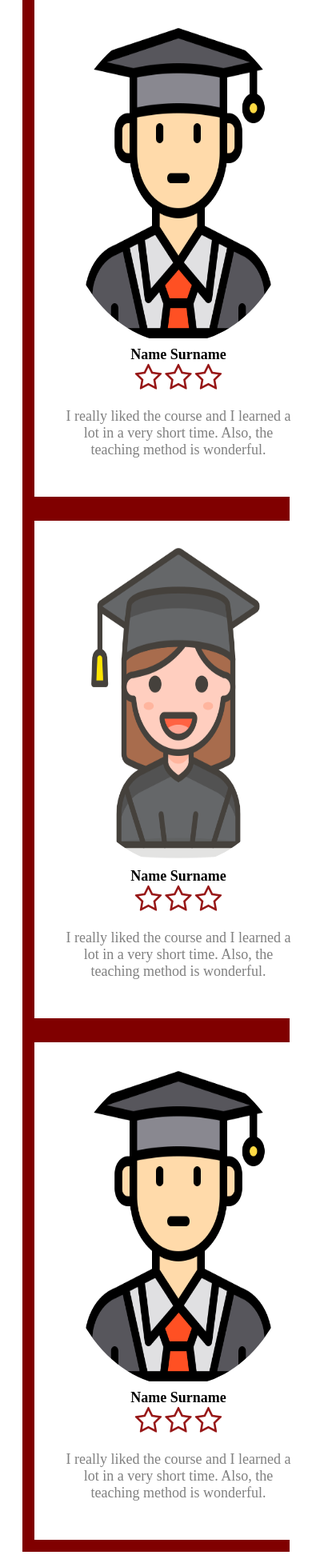
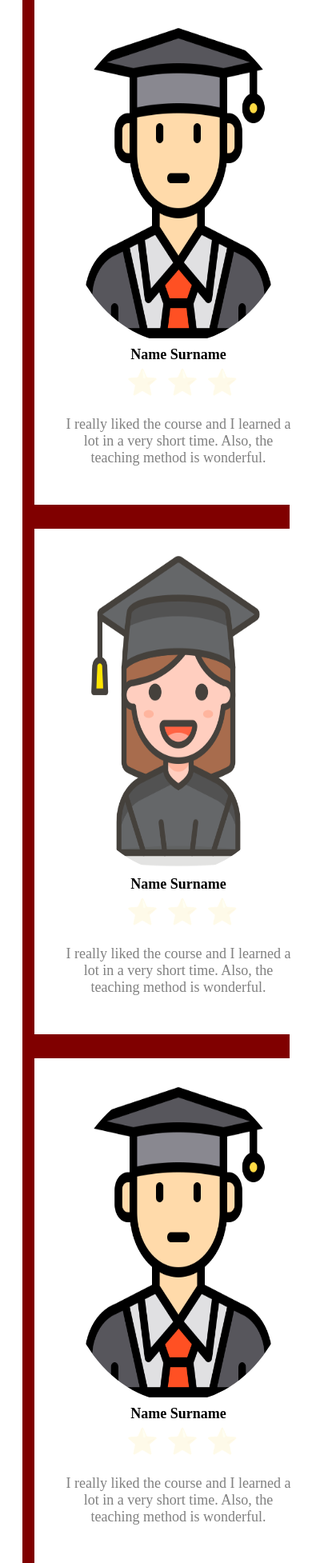
Before and after one commit to EdinaBajraktari/PROJEKTI, a PHP site: page /Home.html in a window 390 px wide; the page is wider, and only the part inside the window is pictured. Shown: the part 1793-3747 px from the top of that part at 80% size. Run offline with PHP 8.4, Linux system fonts and the light colour scheme.

Commit message:
Home page
star rating responsive

```diff
--- a/Home.html
+++ b/Home.html
@@ -105,11 +105,11 @@
                 <div class="thought">
                    <img src="student1.png" alt="studenti">
                    <div class="name"><b>Name Surname </b></div>
-                   <div class="stars">
-                    <i class="fa fa-star-o" style="font-size:36px"></i>
-                    <i class="fa fa-star-o" style="font-size:36px"></i>
-                    <i class="fa fa-star-o" style="font-size:36px"></i>
-                   </div>
+                   <div class="rating">
+                    <div class="rating__star" title="order in DOM: 1">⭐</div>
+                    <div class="rating__star" title="order in DOM: 2">⭐</div>
+                    <div class="rating__star" title="order in DOM: 3">⭐</div>
+                  </div>
                      <p>I really liked the course and I learned a lot in a very short time.
                         Also, the teaching method is wonderful.</p>
                 </div>
@@ -118,11 +118,11 @@
                         <div class="thought">
                            <img src="student2.png" alt="studenti">
                            <div class="name"><b>Name Surname </b></div>
-                           <div class="stars">
-                            <i class="fa fa-star-o" style="font-size:36px"></i>
-                            <i class="fa fa-star-o" style="font-size:36px"></i>
-                            <i class="fa fa-star-o" style="font-size:36px"></i>
-                           </div>
+                           <div class="rating">
+                            <div class="rating__star" title="order in DOM: 1">⭐</div>
+                            <div class="rating__star" title="order in DOM: 2">⭐</div>
+                            <div class="rating__star" title="order in DOM: 3">⭐</div>
+                          </div>
                              <p>I really liked the course and I learned a lot in a very short time.
                                 Also, the teaching method is wonderful.</p>
                         </div>
@@ -131,11 +131,11 @@
                                 <div class="thought">
                                    <img src="student1.png" alt="studenti">
                                    <div class="name"><b>Name Surname </b></div>
-                                   <div class="stars">
-                                    <i class="fa fa-star-o" style="font-size:36px"></i>
-                                    <i class="fa fa-star-o" style="font-size:36px"></i>
-                                    <i class="fa fa-star-o" style="font-size:36px"></i>
-                                   </div>
+                                   <div class="rating">
+                                    <div class="rating__star" title="order in DOM: 1">⭐</div>
+                                    <div class="rating__star" title="order in DOM: 2">⭐</div>
+                                    <div class="rating__star" title="order in DOM: 3">⭐</div>
+                                  </div>
                                      <p>I really liked the course and I learned a lot in a very short time.
                                         Also, the teaching method is wonderful.</p>
                                 </div>
@@ -147,14 +147,6 @@
 
         </div>
       </div>
-
-
-
-
-
-
-
-
 
  <!--Pjesa e footer-it-->
     <footer>
--- a/Homestyle.css
+++ b/Homestyle.css
@@ -384,3 +384,28 @@ footer {
     position: unset;
   }
 }
+
+.rating [type=checkbox] {
+  position: relative;
+  left: -2000px;
+}
+
+.rating {
+  margin-left: 80px;
+  --transition-duration: .75s;
+  display: flex;
+  font-size: 2rem;
+  flex-direction: row-reverse;
+  justify-content: flex-end;
+}
+.rating__star {
+  position: relative;
+  padding: 5px;
+  opacity: 0.1;
+  transition: opacity var(--transition-duration);
+}
+.rating__star:hover, .rating__star:hover ~ .rating__star {
+  opacity: 1;
+  transition: opacity var(--transition-duration);
+  cursor: pointer;
+}
```
